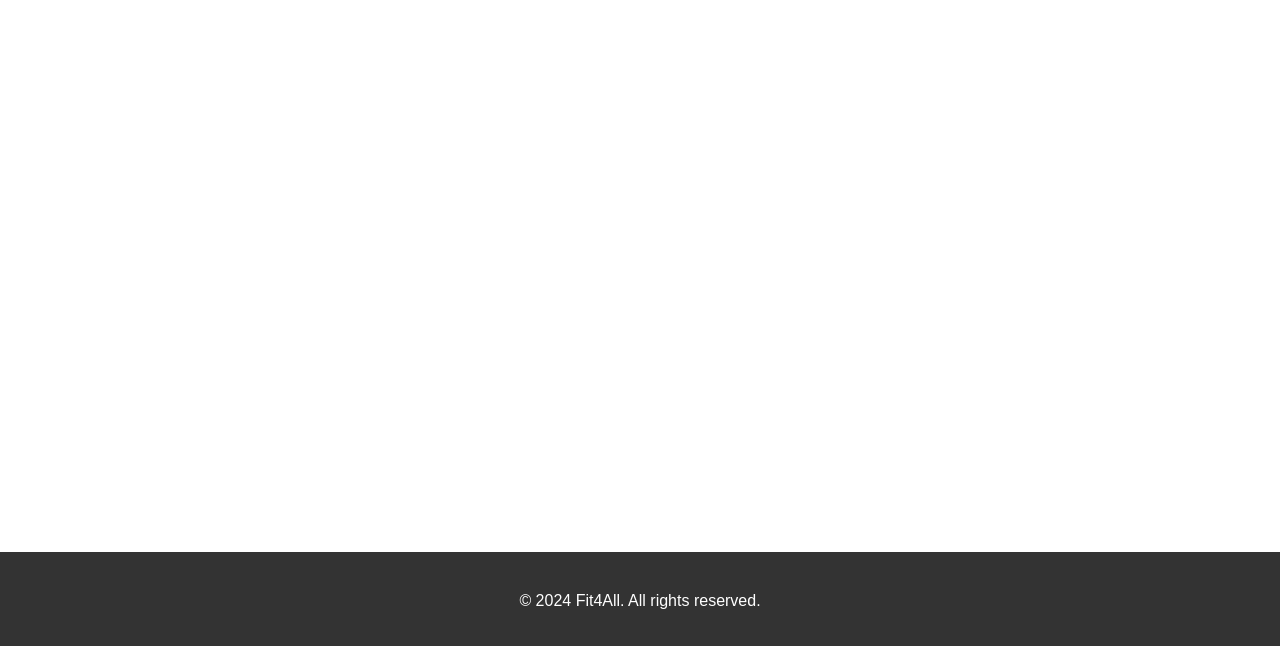
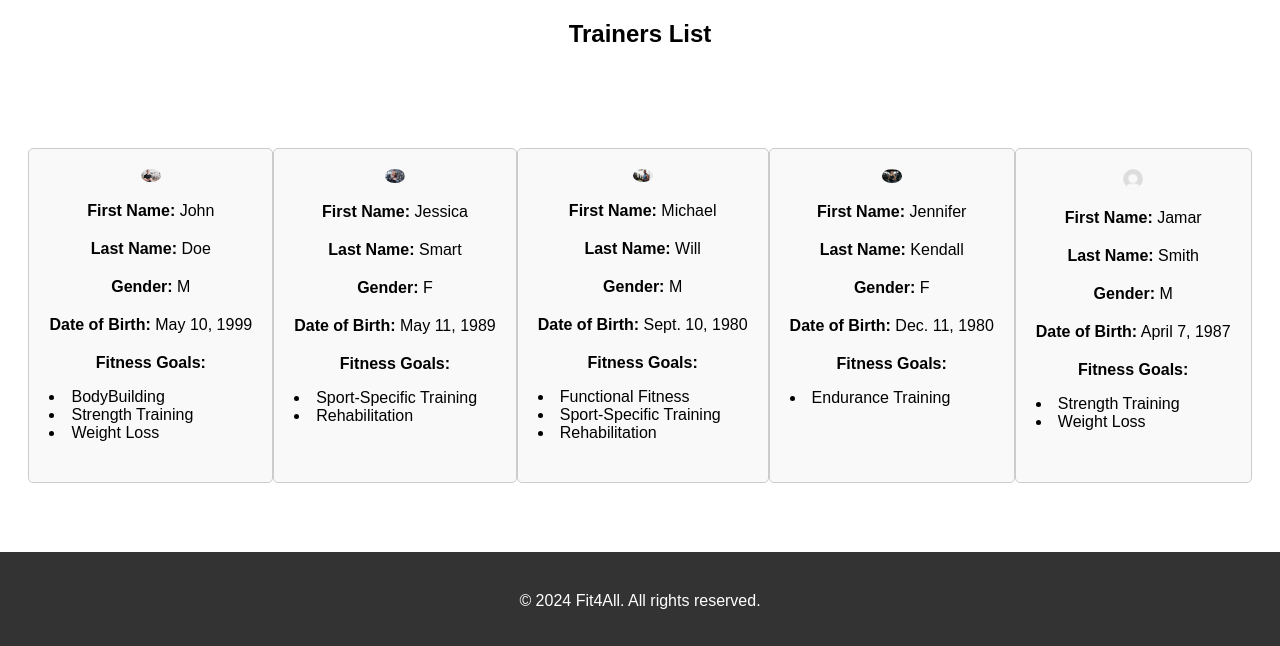
Before and after one commit to alefranco41/Gestione-Palestra, a Django app: page /trainer-list/ in a window 1280 px wide. Shown: the part 154-800 px from the top of the page. Run offline with Django 5.2, Linux system fonts and the light colour scheme; data comes from the database, SQL or seed files in the repository; both versions use the stored data as it was after the commit.

Commit message:
trainer list and profiles

```diff
--- a/gestione_palestra/gestione_palestra/context_processors.py
+++ b/gestione_palestra/gestione_palestra/context_processors.py
@@ -3,13 +3,17 @@ from . import models
 
 def global_context(request):
     plans = models.SubscriptionPlan.objects.all()
+    fitness_goals_choices = models.FitnessGoal.objects.all()
+
+    fitness_goals = [(goal.id, goal.name) for goal in fitness_goals_choices]
     for plan in plans:
         plan.discounted_price = plan.monthly_price - plan.age_discount
 
     context =   {
                     'gym_name': 'Fit4All',
                     'now': datetime.date.today,
-                    'subscription_plans':plans
+                    'subscription_plans':plans,
+                    'fitness_goals':fitness_goals
                 }
 
     return context
--- a/gestione_palestra/gestione_palestra/models.py
+++ b/gestione_palestra/gestione_palestra/models.py
@@ -38,6 +38,24 @@ class UserProfile(models.Model):
 
     def profileInfo(self):
         return True if self.first_name and self.last_name and self.date_of_birth else False
+
+class FitnessGoal(models.Model):
+    name = models.CharField(max_length=100)
+
+class TrainerProfile(models.Model):
+    user = models.OneToOneField(User, on_delete=models.CASCADE)
+    gender_choices = [
+        ('M', 'Male'),
+        ('F', 'Female'),
+    ]
+    gender = models.CharField(max_length=1, choices=gender_choices, null=False, blank=True)
+    first_name = models.CharField(max_length=100, null=False,blank=True)
+    last_name = models.CharField(max_length=100, null=False,blank=True)
+    date_of_birth = models.DateField(null=False,blank=True,default=date.today)
+    certifications = models.FileField(blank=True)
+    profile_picture = models.ImageField(upload_to='profile_pictures/', null=True, blank=True)
+    fitness_goals = models.ManyToManyField(FitnessGoal, blank=True)  # Cambio qui
+    pt_photo = models.ImageField(upload_to='pt_images/', null=True, blank=True)
 
 class Subscription(models.Model):
     user = models.OneToOneField(User, on_delete=models.CASCADE, unique=True)
--- a/gestione_palestra/gestione_palestra/views.py
+++ b/gestione_palestra/gestione_palestra/views.py
@@ -10,6 +10,8 @@ from django.http import HttpResponseRedirect
 from datetime import datetime
 from dateutil.relativedelta import relativedelta
 from decimal import Decimal
+from django.db import connection
+
 
 def homepage(request):
     context = {
@@ -23,13 +25,26 @@ class GymClassesView(View):
 
 class TrainerListView(View):
     def get(self, request):
-        return render(request=request, template_name="trainer-list.html", context={})
+        trainers_users = models.User.objects.filter(is_instructor=True)
+        trainers = []
+        for trainer_user in trainers_users:
+            trainer_profile = models.TrainerProfile.objects.get(user=trainer_user)
+            with connection.cursor() as cursor:
+                cursor.execute(f"SELECT fg.name FROM gestione_palestra_fitnessgoal AS fg WHERE fg.id IN (SELECT fitnessgoal_id FROM gestione_palestra_trainerprofile_fitness_goals WHERE trainerprofile_id = {trainer_profile.id})")
+                fitness_goals = [row[0] for row in cursor.fetchall()]
+
+            trainers.append((trainer_profile,fitness_goals))
+
+        return render(request=request, template_name="trainer-list.html", context={'trainers':trainers})
 
 class SubscriptionPlansView(View):
     def get(self, request):
         return render(request=request, template_name="subscription-plans.html", context={})
 
     def post(self, request, *args, **kwargs):
+        if request.user.is_instructor:
+            return render(request=request, template_name="subscription-plans.html", context={'error':' You are a personal trainer!!'})
+
         old_subscription = None
         if models.Subscription.objects.filter(user=request.user).exists(): #utente già abbonato, assicurarsi che non sia scaduto
             subscription = models.Subscription.objects.get(user=request.user)
@@ -118,25 +133,40 @@ class RegistrationView(View):
 
 class ProfileView(View):
     def get(self, request):
-        form = forms.UserProfileForm()
+        if request.user.is_instructor:
+            user_profile, created = models.TrainerProfile.objects.get_or_create(user=request.user)
+            form = forms.TrainerProfileForm(instance=user_profile)
+            with connection.cursor() as cursor:
+                cursor.execute(f"SELECT fg.name FROM gestione_palestra_fitnessgoal AS fg WHERE fg.id IN (SELECT fitnessgoal_id FROM gestione_palestra_trainerprofile_fitness_goals WHERE trainerprofile_id = {user_profile.id})")
+                fitness_goals = [row[0] for row in cursor.fetchall()]
+            context = {'form': form, 'user_profile':user_profile, 'user_fitness_goals':fitness_goals}
+        elif request.user.is_manager:
+            pass
+        else:
+            user_profile = models.UserProfile.objects.get(user=request.user)
+            form = forms.UserProfileForm(instance=user_profile)
+            try:
+                user_subscription = models.Subscription.objects.get(user=request.user)
+                plan_id = user_subscription.plan.id
+                plan = models.SubscriptionPlan.objects.get(id=plan_id)
+                user_subscription.plan_type = plan.plan_type
+                context = {'form': form, 'user_profile':user_profile, 'user_subscription':user_subscription}
+            except Exception:
+                pass
 
-        user_profile, created = models.UserProfile.objects.get_or_create(user=request.user)
-
-
-        try:
-            user_subscription = models.Subscription.objects.get(user=request.user)
-            plan_id = user_subscription.plan.id
-            plan = models.SubscriptionPlan.objects.get(id=plan_id)
-            user_subscription.plan_type = plan.plan_type
-            context = {'form': form, 'user_profile':user_profile, 'user_subscription':user_subscription}
-        except models.Subscription.DoesNotExist:
-            context = {'form': form, 'user_profile':user_profile}
 
         return render(request=request, template_name='profile.html', context=context)
 
     def post(self, request, *args, **kwargs):
-        form = forms.UserProfileForm(request.POST)
-        user_profile = get_object_or_404(models.UserProfile, user=request.user)
+        if request.user.is_instructor:
+            form = forms.TrainerProfileForm(request.POST)
+            user_profile = get_object_or_404(models.TrainerProfile, user=request.user)
+        elif request.user.is_manager:
+            pass
+        else:
+            form = forms.UserProfileForm(request.POST)
+            user_profile = get_object_or_404(models.UserProfile, user=request.user)
+
         if form.is_valid():
             profile = form.save(commit=False)
             profile.user = request.user
@@ -148,15 +178,40 @@ class ProfileView(View):
 
 class UpdateProfile(View):
     def get(self, request):
-        user_profile = models.UserProfile.objects.get(user=request.user)
-        form = forms.UserProfileForm(request.POST, instance=user_profile)
+        if request.user.is_instructor:
+            user_profile = models.TrainerProfile.objects.get(user=request.user)
+            form = forms.TrainerProfileForm(request.POST, instance=user_profile)
+
+
+        elif request.user.is_manager:
+            pass
+        else:
+            user_profile = models.UserProfile.objects.get(user=request.user)
+            form = forms.UserProfileForm(request.POST, instance=user_profile)
+
         return render(request, 'update_profile.html', {'form': form, 'user_profile':user_profile})
 
     def post(self, request, *args, **kwargs):
-        user_profile = models.UserProfile.objects.get(user=request.user)
-        form = forms.UserProfileForm(request.POST, request.FILES, instance=user_profile)
+        if request.user.is_instructor:
+            user_profile = models.TrainerProfile.objects.get(user=request.user)
+            form = forms.TrainerProfileForm(request.POST, request.FILES, instance=user_profile)
+
+        elif request.user.is_manager:
+            pass
+        else:
+            user_profile = models.UserProfile.objects.get(user=request.user)
+            form = forms.UserProfileForm(request.POST, request.FILES, instance=user_profile)
+
+
         if form.is_valid():
-            form.save()
+            instance = form.save(commit=False)
+
+            if request.user.is_instructor:
+                fitness_goals_ids = request.POST.getlist('fitness_goals')
+                fitness_goals_objects = models.FitnessGoal.objects.filter(pk__in=fitness_goals_ids)
+                instance.fitness_goals.set(fitness_goals_objects)
+                instance.save()
+
             return redirect('profile')  # Reindirizza alla pagina del profilo
 
         return render(request, 'update_profile.html', {'form': form, 'user_profile':user_profile})
--- a/gestione_palestra/static/css/style.css
+++ b/gestione_palestra/static/css/style.css
@@ -94,12 +94,77 @@ img {
   background-color: #0056b3; /* Cambia il colore di sfondo del pulsante solo al passaggio del mouse all'interno del form di acquisto */
 }
 
-form {
-  width: 300px;
+.trainers-container {
+  display: flex;
+  text-align: left;
+}
+
+.trainer-list {
+  display: flex;
+  justify-content: center;
+  margin-top: 100px;
+}
+
+.trainer-card {
+  display: inline-block;
   padding: 20px;
   border: 1px solid #ccc;
   border-radius: 5px;
   background-color: #f9f9f9;
+}
+
+.trainer-card img {
+  display: block;
+  margin: 0 auto;
+  border-radius: 50%; /* Per rendere l'immagine rotonda */
+  max-width: 100%; /* Per far sì che l'immagine non superi la larghezza massima della sua area genitore */
+  height: auto; /* Per mantenere l'aspetto corretto dell'immagine */
+}
+
+
+form {
+  width: 1000px;
+  padding: 20px;
+  border: 1px solid #ccc;
+  border-radius: 5px;
+  background-color: #f9f9f9;
+}
+
+.form-group {
+  display: flex;
+  flex-direction: column;
+  margin-bottom: 10px;
+}
+
+.form-group label {
+  margin-bottom: 5px;
+}
+
+.form-group input,
+.form-group select,
+.form-group textarea {
+  width: 250px; /* Imposta la larghezza desiderata */
+}
+
+@media (min-width: 768px) {
+  .form-group {
+      flex-direction: row;
+      align-items: center;
+  }
+
+  .form-group label {
+      font-weight: bold;
+      margin-right: 10px;
+      flex: 1;
+      margin-left: 10px;
+  }
+
+  .form-group input,
+  .form-group select,
+  .form-group textarea {
+      width: auto;
+      flex: 2;
+  }
 }
 
 header,
--- a/gestione_palestra/templates/navbar.html
+++ b/gestione_palestra/templates/navbar.html
@@ -10,7 +10,14 @@
     <li>
       <div class="profile-container">
         <button id="profile-button" onclick="toggleUserMenu()" style="border: none; background: none; padding: 0; max-width: 25px; border-radius: 30%;">
-          <img src="{% if request.user.userprofile.profile_picture %}{{ request.user.userprofile.profile_picture.url }}{% else %}{% static 'img/default_profile_image.png' %}{% endif %}" alt="Profile Image" style="width: 100%; height: auto; border-radius: 50%;">
+          {% if request.user.userprofile.profile_picture %}
+          <img src="{{ request.user.userprofile.profile_picture.url }}" alt="Profile Image" style="width: 100%; height: auto; border-radius: 50%;">
+          {% elif request.user.trainerprofile.profile_picture %}
+          <img src="{{ request.user.trainerprofile.profile_picture.url }}" alt="Profile Image" style="width: 100%; height: auto; border-radius: 50%;">
+          {% else %}
+          <img src="{% static 'img/default_profile_image.png' %}" alt="Profile Image" style="width: 100%; height: auto; border-radius: 50%;">
+          {% endif %}
+
       </button>
 
 
--- a/gestione_palestra/templates/trainer-list.html
+++ b/gestione_palestra/templates/trainer-list.html
@@ -1,4 +1,27 @@
 {% extends "base.html" %}
+{% load static %}
+
 {% block title %} {{ gym_name }} - Our Trainers {% endblock title %}
 
 {% block header %} Our Trainers {% endblock %}
+
+{% block content %}
+<h2>Trainers List</h2>
+<div class="trainer-list">
+
+    <div class="trainers-container">
+        {% for trainer, fitness_goals in trainers %}
+        <div class="trainer-card">
+            <img src="{% if trainer.pt_photo %}{{ trainer.pt_photo.url }}{% else %}{% static 'img/default_profile_image.png' %}{% endif %}" alt="Profile Picture" style="max-width: 200px;">
+            <div class="trainer-details">
+                <p><strong>First Name:</strong> {{ trainer.first_name|default:"-" }}</p>
+                <p><strong>Last Name:</strong> {{ trainer.last_name|default:"-" }}</p>
+                <p><strong>Gender:</strong> {{ trainer.gender|default:"-" }}</p>
+                <p><strong>Date of Birth:</strong> {{ trainer.date_of_birth|default:"-" }}</p>
+                <p><strong>Fitness Goals:</strong> {% for goal in fitness_goals %}<li>{{ goal }}</li>{% endfor %}</p>
+            </div>
+        </div>
+        {% endfor %}
+    </div>
+</div>
+{% endblock %}
```
Also changed, not shown: gestione_palestra/gestione_palestra/forms.py (+12 -0 lines), gestione_palestra/templates/profile.html (+20 -26 lines), gestione_palestra/templates/update_profile.html (+30 -8 lines), gestione_palestra/db.sqlite3, gestione_palestra/media/profile_pictures/pt3.jpg (added), gestione_palestra/media/profile_pictures/pt4.jpg (added), gestione_palestra/media/profile_pictures/pt4_RYMAHre.jpg (added), gestione_palestra/media/pt_images/pt1.jpg (added), gestione_palestra/media/pt_images/pt2.jpg (added), gestione_palestra/media/pt_images/pt2_iA3EdPz.jpg (added), gestione_palestra/media/pt_images/pt3.jpg (added), gestione_palestra/media/pt_images/pt4.jpg (added), 2 other files.
